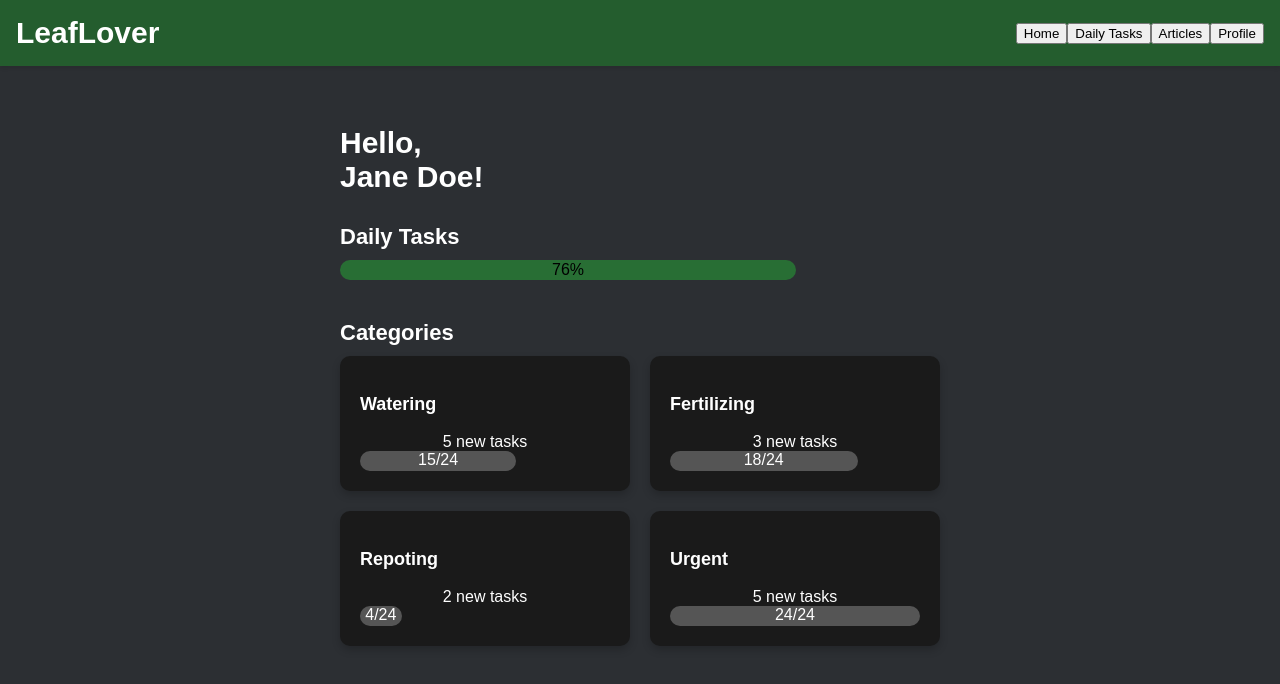
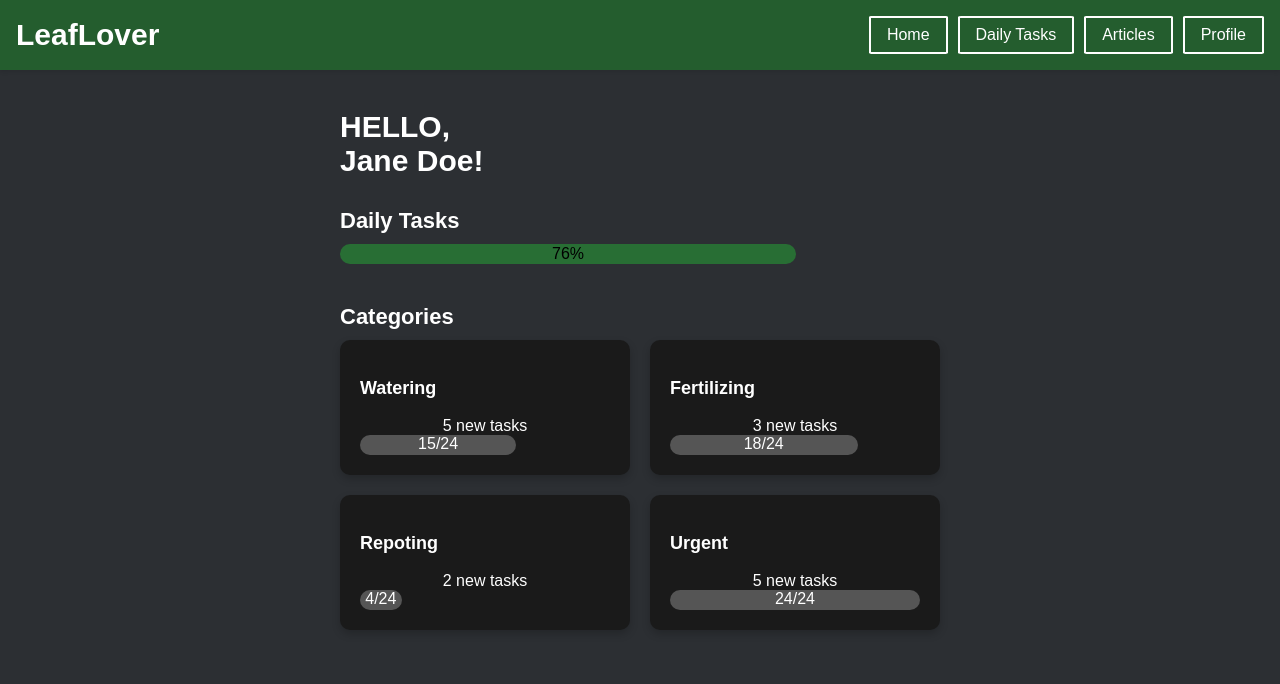
Before and after one commit to elvinafahlgren/leaflover, a React (Create React App) app: page / in a window 1280 px wide. Shown: the top 684 px of the page. Built offline with nearby package versions, Linux system fonts and the light colour scheme.

Commit message:
caps, local storage, padding, navbar css

```diff
--- a/src/App.js
+++ b/src/App.js
@@ -8,6 +8,8 @@ import profileMock from './data/profileMock';
 import './App.css';
 
 function App() {
+  // run for clear the local storage
+  //localStorage.clear();
   const [currentPage, setCurrentPage] = useState('home');
 
   return (
--- a/src/components/Navbar.js
+++ b/src/components/Navbar.js
@@ -1,10 +1,11 @@
 import React from 'react';
+import '../styles/Navbar.css';
 
 const Navbar = ({ setCurrentPage }) => {
   return (
     <nav>
       <h1>LeafLover</h1>
-      <div>
+      <div className='navbar-buttons'>
         <button onClick={() => setCurrentPage('home')}>Home</button>
         <button onClick={() => setCurrentPage('dailyTasks')}>Daily Tasks</button>
         <button onClick={() => setCurrentPage('articles')}>Articles</button>
--- a/src/pages/DailyTasks.js
+++ b/src/pages/DailyTasks.js
@@ -45,7 +45,7 @@ const DailyTasks = () => {
 
    return (
         <div className="daily-tasks">
-            <h2>Daily Tasks</h2>
+            <h2>DAILY TASKS</h2>
             <input
                 type="text"
                 placeholder="Search tasks..."
--- a/src/pages/Home.js
+++ b/src/pages/Home.js
@@ -12,7 +12,7 @@ const Home = ({ user }) => {
 
     return (
         <div className="home">
-            <h1>Hello, <br/>{user.name}!</h1>
+            <h1>HELLO, <br/>{user.name}!</h1>
             <h2 className="subheader">Daily Tasks</h2>
             <div className="total-progress">
                 <div className="progress-bar" style={{ width: `${tasks.dailyProgress}%` }}>
--- a/src/pages/Profile.js
+++ b/src/pages/Profile.js
@@ -4,20 +4,25 @@ import AddPlant from '../components/AddPlant';
 import '../styles/Profile.css';
 
 const Profile = ({ user, plants }) => {
-    // State to manage the user's plants, initially set to the plants prop
     const [userPlants, setUserPlants] = useState([]);
+    const [notificationsEnabled, setNotificationsEnabled] = useState(false);
 
-    // useEffect to set the initial plants from props
+    // useEffect to set the plants
     useEffect(() => {
-        setUserPlants(plants);
+        const localPlants = localStorage.getItem('userPlants');
+        if (localPlants) {
+            setUserPlants(JSON.parse(localPlants));
+        } else {
+            localStorage.setItem('userPlants', JSON.stringify(plants));
+        }
     }, [plants]); // ensures this runs only when plants prop changes
 
     // add plant
     const addPlant = (plant) => {
-        setUserPlants([...userPlants, plant]);
+        const updatedPlants = [...userPlants, plant];
+        setUserPlants(updatedPlants);
+        localStorage.setItem('userPlants', JSON.stringify(updatedPlants));
     };
-
-    const [notificationsEnabled, setNotificationsEnabled] = useState(false);
 
     return (
         <div className="profile">
@@ -50,13 +55,9 @@ const Profile = ({ user, plants }) => {
             </div>
 
             <div className="profile-content">
-                <div className="user-plants">
-                    <h3 className='user-plants-title'>Your Plants</h3>
-                    <Plants plants={userPlants} />
-                </div>
-                <div className="add-plant-section">
-                    <AddPlant onAddPlant={addPlant} />
-                </div>
+                <h3 className='user-plants-title'>Your Plants</h3>
+                <Plants plants={userPlants}  />
+                <AddPlant onAddPlant={addPlant} />
                 <button className='log-out-button'> Log out</button>
             </div>
         </div>
--- a/src/styles/Articles.css
+++ b/src/styles/Articles.css
@@ -1,3 +1,7 @@
+.articles-page {
+    padding-top: 20px;
+}
+
 .articles-container {
     display: flex;
     flex-direction: column;
--- a/src/styles/Home.css
+++ b/src/styles/Home.css
@@ -1,9 +1,9 @@
 .home {
-    padding: 20px;
     max-width: 600px;
     margin: 20px auto;
     display: flex;
     flex-direction: column;
+    padding-top: 20px;
 }
 
 h1 {
--- /dev/null
+++ b/src/styles/Navbar.css
@@ -0,0 +1,39 @@
+nav {
+    background-color: #286E34; /* Green background */
+    color: white;
+    padding: 10px 20px;
+    display: flex;
+    justify-content: space-between;
+    align-items: center;
+}
+
+h1 {
+    margin: 0;
+    font-size: 24px;
+}
+
+.navbar-buttons {
+    display: flex;
+}
+
+.navbar-buttons button {
+    background-color: transparent;
+    border: 2px solid white;
+    color: white;
+    padding: 8px 16px;
+    margin-left: 10px;
+    font-size: 16px;
+    cursor: pointer;
+    border-radius: 3%; /* Rounded corners */
+
+}
+
+.navbar-buttons button:hover {
+    background-color: white;
+    color: #286E34;
+}
+
+.navbar-buttons button:focus {
+    background-color: white;
+    color: #286E34;
+}
```
